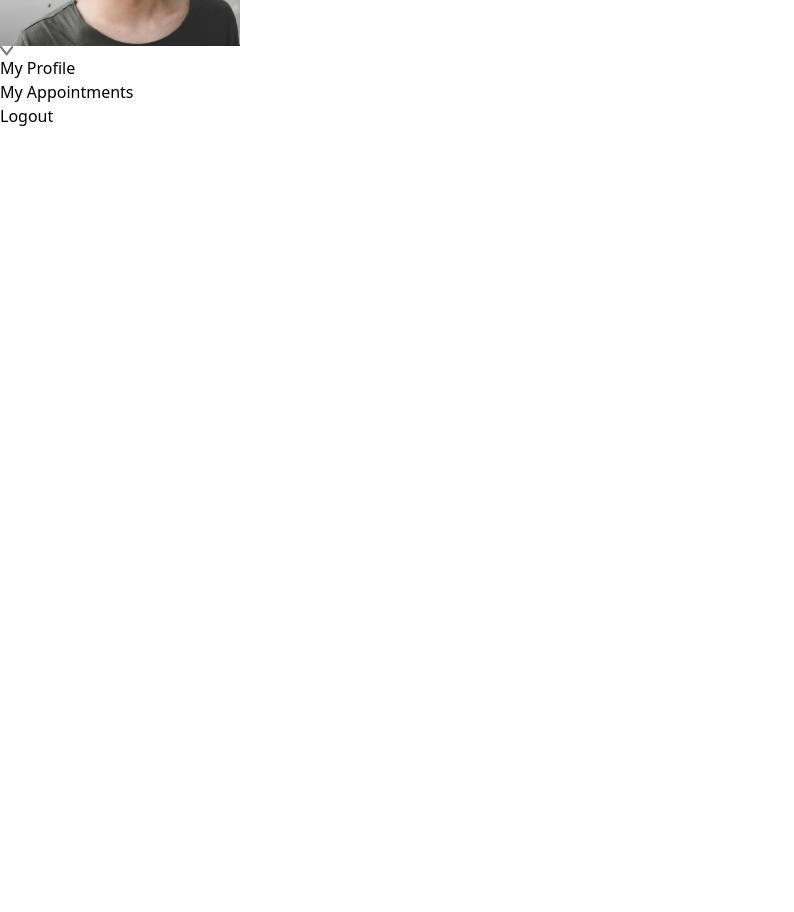
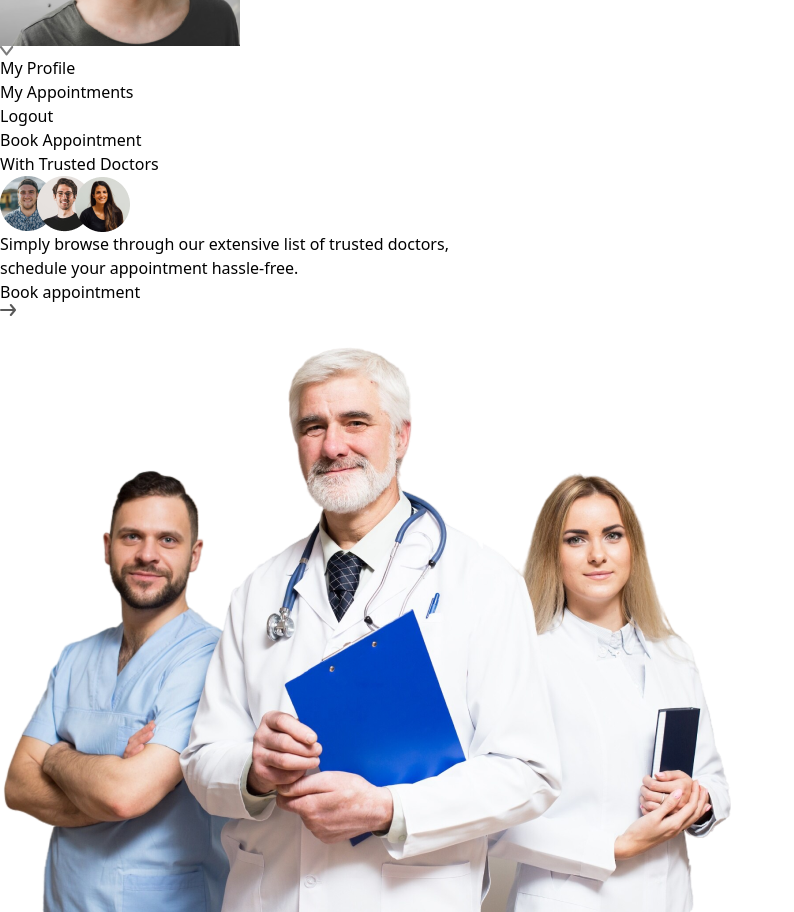
Before and after one commit to shiraz342002/Doctor-Appoinment-Full-Stack, a React (Vite) app in the folder Front-End/: page / in a window 1280 px wide. Shown: the part 340-1252 px from the top of the page, without its empty margins (0-794 px from the left). Before the commit the page ends 800 px from the top, so only its background shows below. Built offline with nearby package versions, Linux system fonts and the light colour scheme; the HTML template or start-up script is replaced by a standard one.

Commit message:
Header Fixed

```diff
--- /dev/null
+++ b/Front-End/src/components/Header.jsx
@@ -0,0 +1,26 @@
+import React from 'react'
+import { assets } from '../assets/assets_frontend/assets'
+
+const Header = () => {
+  return (
+    <div className='flex flex-col md:flex-row flex-wrap rounded-lg px-6 md:px-10 lg:px-20 bg-[#5f6FFF]'>
+      {/* left */}
+      <div className='md:w-1/2 flex flex-col items-center justify-center gap-4 py-10 m-auto md:py-[10vw] md:mb-[-30px]'>
+        <p>Book Appointment <br />
+        With Trusted Doctors</p>
+      </div>
+      <div>
+        <img src={assets.group_profiles} alt="" />
+        <p>Simply browse through our extensive list of trusted doctors,
+        <br /> schedule your appointment hassle-free.</p>
+      </div>
+        <a href="">Book appointment <img src={assets.arrow_icon} alt="" /></a>
+      {/* right */}
+      <div>
+        <img src={assets.header_img} alt="" />
+      </div>
+    </div>
+  )
+}
+
+export default Header
--- a/Front-End/src/components/Navbar.jsx
+++ b/Front-End/src/components/Navbar.jsx
@@ -35,10 +35,10 @@ const Navbar = () => {
             <img className='w-8 border-full' src={assets.profile_pic} alt="" />
             <img className='w-2.5' src={assets.dropdown_icon} alt="" />
             <div className='absolute top-0 right-0 pt-14 text-base font-medium text-gray-600 z-20 hidden group-hover:block'>
-                <div>
-                    <p>My Profile</p>
-                    <p>My Appointments</p>
-                    <p>Logout</p>
+                <div className='min-w-48 bg-stone-100 rounded flex flex-col gap-4 p-4'>
+                    <p onClick={()=>navigate("/myprofile")} className='hover:text-black cursor-pointer'>My Profile</p>
+                    <p onClick={()=>navigate("/myappointments")} className='hover:text-black cursor-pointer'>My Appointments</p>
+                    <p onClick={()=>setToken(false)}  className='hover:text-black cursor-pointer'>Logout</p>
                 </div>
             </div>
         </div>:
--- a/Front-End/src/pages/Home.jsx
+++ b/Front-End/src/pages/Home.jsx
@@ -1,9 +1,10 @@
 import React from 'react'
+import Header from '../components/Header'
 
 const Home = () => {
   return (
     <div>
-
+      <Header/>
     </div>
   )
 }
```
